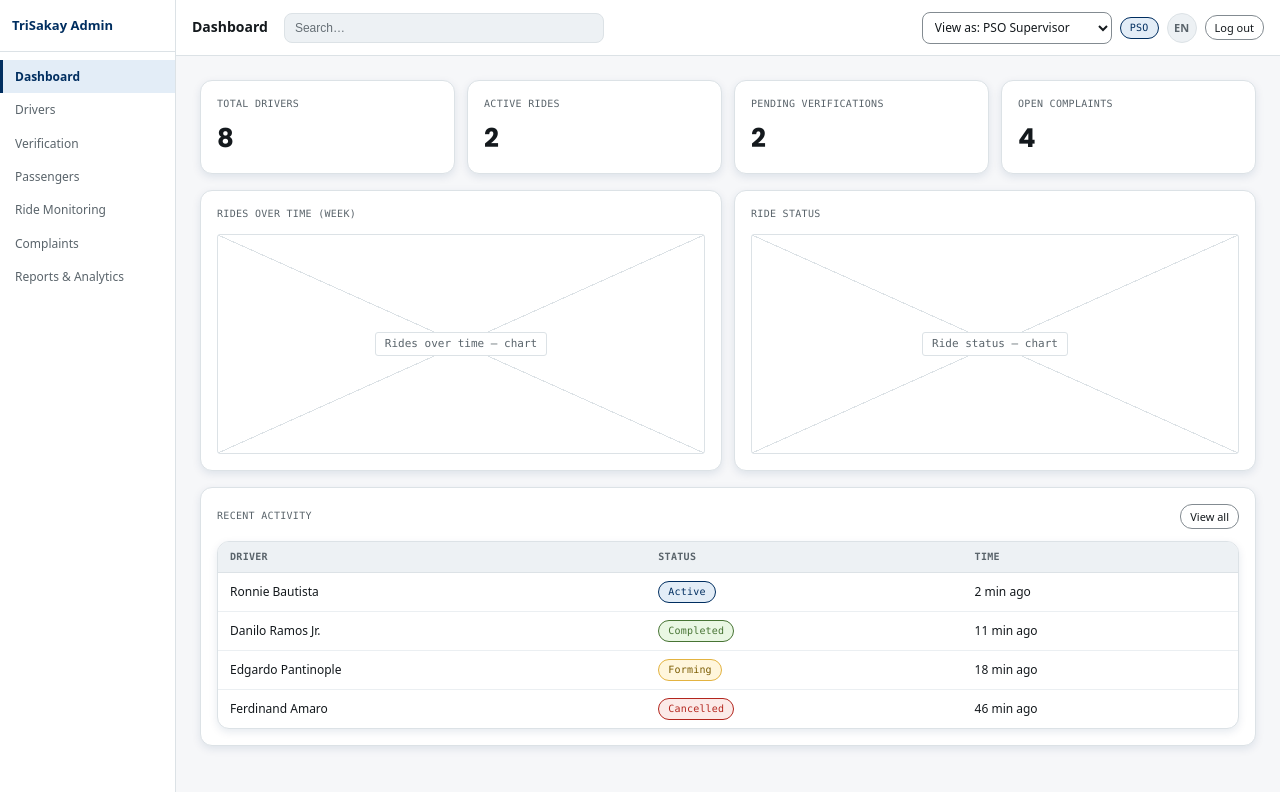
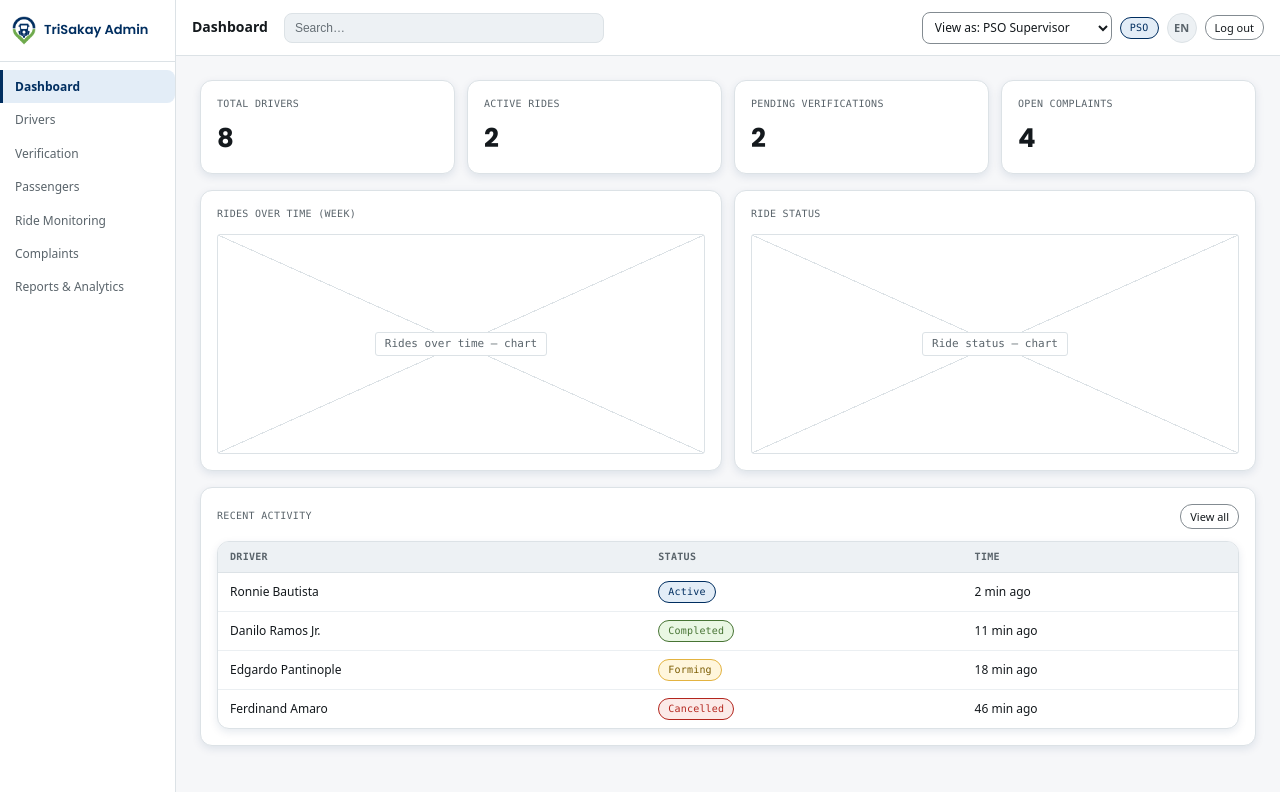
Before and after one commit to jhalasan/TriSakay, a React (Vite) app in the folder apps/admin/: page /login in a window 1280 px wide. Both pictures are taken after typing "name@example.com", "Sample123" into the empty fields and a click on the button "Log in". Shown: the top 792 px of the page. Built offline with nearby package versions, Linux system fonts and the light colour scheme.

Commit message:
admin: add logo and brand font to Sidebar, round nav row corners

```diff
--- a/apps/admin/src/components/Sidebar/Sidebar.module.css
+++ b/apps/admin/src/components/Sidebar/Sidebar.module.css
@@ -10,11 +10,24 @@
 }
 
 .brand {
+  display: flex;
+  align-items: center;
+  gap: var(--sp-sm);
   padding: var(--sp-lg) var(--sp-md);
-  font-weight: 700;
+  border-bottom: 1px solid var(--line);
+}
+
+.brandMark {
+  width: 24px;
+  height: 29px;
+  flex-shrink: 0;
+}
+
+.brandWordmark {
+  font-family: var(--font-brand);
+  font-weight: 600;
   font-size: 13px;
   color: var(--primary);
-  border-bottom: 1px solid var(--line);
 }
 
 .list {
@@ -39,6 +52,7 @@
   text-decoration: none;
   color: var(--ink-soft);
   border-left: 3px solid transparent;
+  border-radius: 0 var(--r-sm) var(--r-sm) 0;
 }
 
 .link:hover {
--- a/apps/admin/src/components/Sidebar/Sidebar.tsx
+++ b/apps/admin/src/components/Sidebar/Sidebar.tsx
@@ -31,7 +31,10 @@ const ADMIN_ITEMS: NavItem[] = [
 export function Sidebar() {
   return (
     <nav className={styles.sidebar} aria-label="Admin navigation">
-      <div className={styles.brand}>TriSakay Admin</div>
+      <div className={styles.brand}>
+        <img src="/brand/trisakay-mark.png" alt="" className={styles.brandMark} />
+        <span className={styles.brandWordmark}>TriSakay Admin</span>
+      </div>
       <ul className={styles.list}>
         {CORE_ITEMS.map((item) => (
           <li key={item.to}>
```
